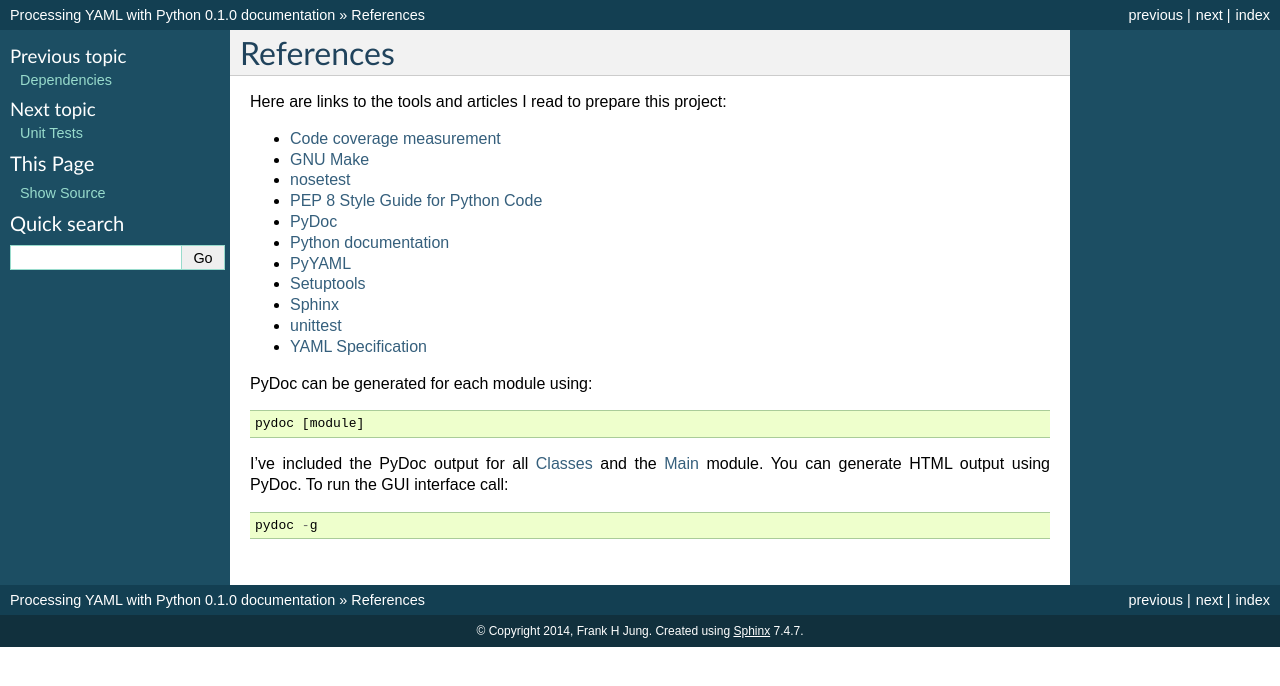
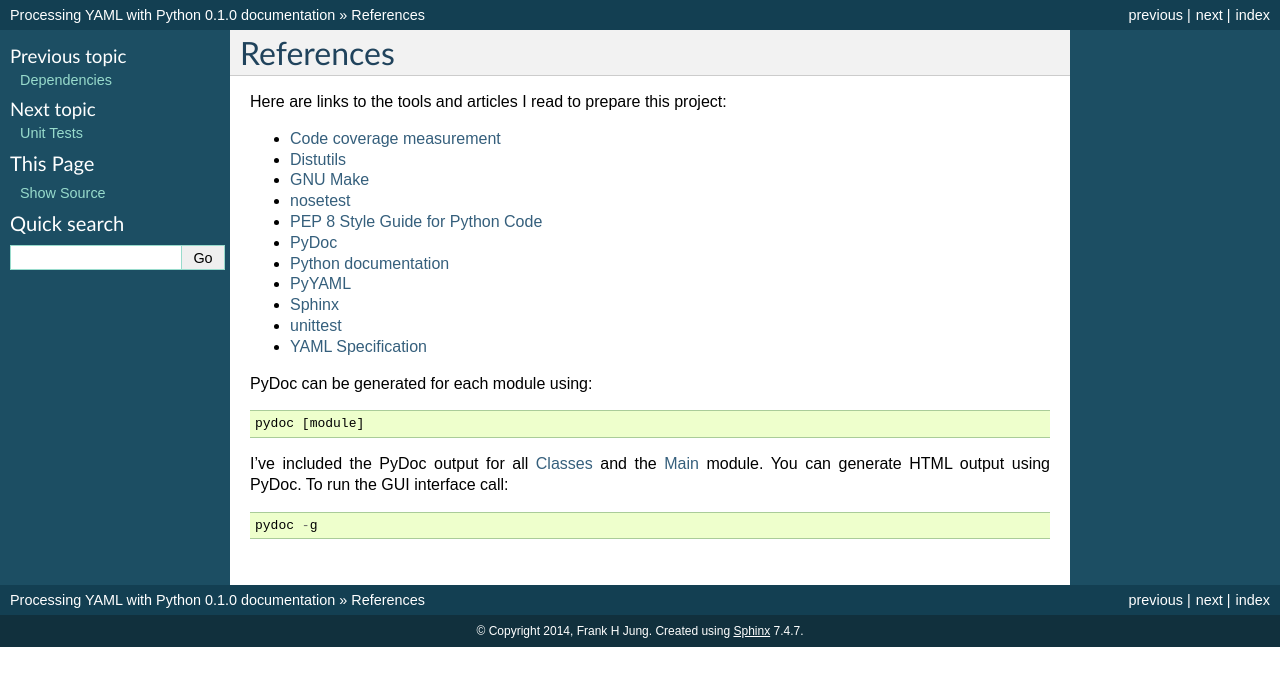
Before and after one commit to sabbavarapu/python-yaml, a Sphinx documentation site: the page built from docs/references.rst, in a window 1280 px wide. Shown: the top 686 px of the page. Built offline with Sphinx 7.4.7, drawn with Linux system fonts in a browser that asks for light colours.

Commit message:
change setup to distutils

```diff
--- a/docs/references.rst
+++ b/docs/references.rst
@@ -6,13 +6,13 @@ References
 Here are links to the tools and articles I read to prepare this project:
 
 * `Code coverage measurement <https://pypi.python.org/pypi/coverage>`_
+* `Distutils <https://docs.python.org/2/distutils/introduction.html>`_
 * `GNU Make <http://www.gnu.org/software/make/>`_
 * `nosetest <http://nose.readthedocs.org/en/latest/>`_
 * `PEP 8 Style Guide for Python Code <http://legacy.python.org/dev/peps/pep-0008/>`_
 * `PyDoc <https://docs.python.org/2/library/pydoc.html?highlight=pydoc#pydoc>`_
 * `Python documentation <https://docs.python.org/2.7/>`_
 * `PyYAML <http://pyyaml.org/wiki/PyYAMLDocumentation>`_
-* `Setuptools <http://pythonhosted.org/setuptools/index.html>`_
 * `Sphinx <http://sphinx-doc.org/contents.html>`_
 * `unittest <https://docs.python.org/2/library/unittest.html>`_
 * `YAML Specification <http://yaml.org/spec/1.0/#id2489959>`_
```
